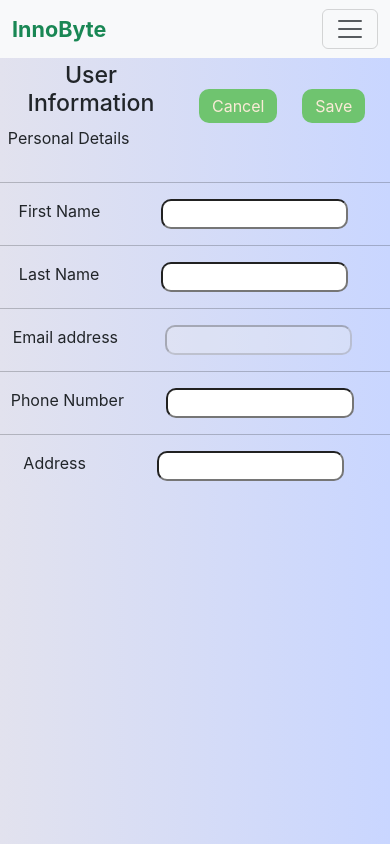
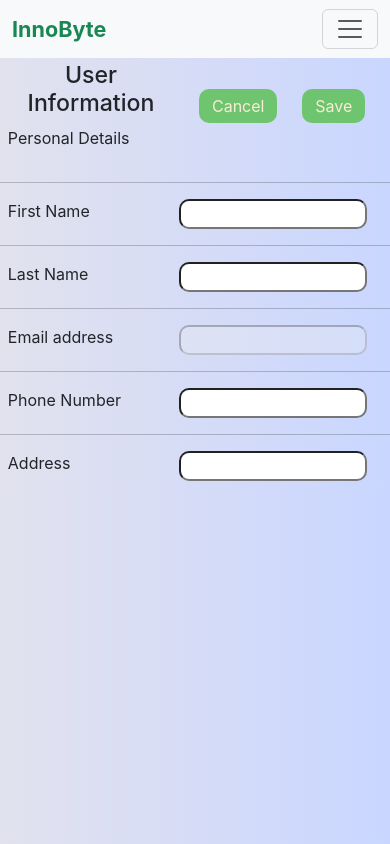
Before and after one commit to krishan-web/InnobyteAssignment, a React (Create React App) app in the folder client/: page /Profile in a window 390 px wide. Built offline with nearby package versions, Linux system fonts and the light colour scheme; no server answers; sample sign-in values are in the browser's storage.

Commit message:
Did some Designing

```diff
--- a/client/src/App.js
+++ b/client/src/App.js
@@ -8,6 +8,7 @@ import Profile from './Components/Profile/Profile';
 import Otp from './Components/Otp'
 import {RecoilRoot,} from 'recoil';
 import Email from './Components/Email/Email';
+import EmailVerify from './Components/Email/EmailVerify'
 
 function App() {
   return (
@@ -20,6 +21,7 @@ function App() {
          <Route exact path="/Login" element={<Login/>}/>
          <Route exact path="/Otp" element={<Otp/>}/>
          <Route exact path="/Email" element={<Email/>}/>
+         <Route exact path="/EmailVerify" element={<EmailVerify/>}/>
          <Route exact path="/Signup" element={<Signup/>}/>
         </Routes>
       </RecoilRoot>
--- a/client/src/Components/Email/Email.module.css
+++ b/client/src/Components/Email/Email.module.css
@@ -13,10 +13,34 @@
 
 .h1{
     padding-top: 6%;
-   font-size: 4rem;
+    font-size: 4rem;
 }
 
 .p{
     padding-bottom: 10%;
     font-size: 1.5rem;
 }
+
+.heading{
+   margin:0 auto;
+   font-size: 4rem;
+}
+
+@media screen and (max-width:750px){
+    .container{
+        margin:4% auto;
+        width:18rem;
+        height:6rem;
+    }
+
+    .h1{
+        font-size: 2rem;
+    }
+    .p{
+        font-size: .8rem;
+    }
+    .heading{
+        font-size: 2rem;
+    }
+
+}
--- /dev/null
+++ b/client/src/Components/Email/EmailVerify.js
@@ -0,0 +1,15 @@
+import React from 'react'
+import style from './Email.module.css'
+
+ function EmailVerify() {
+  return (
+    <div>
+       <div className={style.container}>
+         <h1 className={style.heading}>Verify Your Email!</h1>
+         {/* <p className={style.p}>Welcomes you at InnoByte!</p> */}
+    </div>
+    </div>
+  )
+}
+
+export default EmailVerify;
--- a/client/src/Components/Home/Home.module.css
+++ b/client/src/Components/Home/Home.module.css
@@ -31,19 +31,7 @@
     font-size: 20px;
 }
 
-@media screen and (max-width:720px){
-    .h1{
-        font-size: 40px;
-    }
-    .name{
-        font-size: 25px;
-    }
-    .skill{
-        font-size: 15px;
-    }
-}
-
-@media screen and (max-width:460px){
+@media screen and (max-width:950px){
     .box{
         display: flex;
         flex-direction: column;
@@ -53,3 +41,29 @@
         height:100%;
     }
 }
+
+
+@media screen and (max-width:650px){
+    .h1{
+        font-size: 60px;
+    }
+    .name{
+        font-size: 30px;
+    }
+    .skill{
+        font-size: 20px;
+    }
+}
+
+
+@media screen and (max-width:490px){
+    .h1{
+        font-size: 40px;
+    }
+    .name{
+        font-size: 20px;
+    }
+    .skill{
+        font-size: 15px;
+    }
+}
--- a/client/src/Components/Login/Login.module.css
+++ b/client/src/Components/Login/Login.module.css
@@ -132,7 +132,7 @@
 @media screen and (max-width:710px){
     .card{
         width:23rem;
-        height:30rem;
+        height:25rem;
     }
     .box12{
         width:35%;
@@ -143,7 +143,7 @@
     .card{
         width:18rem;
         height:28rem;
-        margin-right:15rem;
+        margin:0 auto;
     }
     .box12{
         width:35%;
--- a/client/src/Components/Profile/Profile.js
+++ b/client/src/Components/Profile/Profile.js
@@ -100,37 +100,37 @@ function Profile() {
 
       <div >
         <div className={style.container21} >
-          <label htmlFor="FirstName">First Name</label>
+          <label htmlFor="FirstName" className={style.label}>First Name</label>
           <div className={style.inputbox}>
-            <input className={style.input} onChange={handleFirst} value={first} type="text" id="FirstName"  />
+            <input className={style.input}  onChange={handleFirst} value={first} type="text" id="FirstName"  />
           </div>
         </div>
         <hr/>
         <div className={style.container21}>
-          <label htmlFor="LastName">Last Name</label>
+          <label htmlFor="LastName" className={style.label}>Last Name</label>
           <div className={style.inputbox}>
-            <input className={style.input} onChange={handleLast} value={last} style={{marginLeft:".2%"}} type="text" id="LastName"  />
+            <input className={style.input}  onChange={handleLast} value={last}  type="text" id="LastName"  />
           </div>
         </div>
         <hr/>
         <div className={style.container21}>
-          <label htmlFor="Email">Email address</label>
+          <label htmlFor="Email" className={style.label}>Email address</label>
           <div className={style.inputbox}>
-            <input className={style.input} onChange={handleEmail} value={email} disabled={true} style={{marginRight:"1.5%"}} type="email" id="Email" />
+            <input className={style.input} onChange={handleEmail} value={email} disabled={true}  type="email" id="Email" />
           </div>
         </div>
         <hr/>
         <div className={style.container21}>
-          <label htmlFor="Phone">Phone Number</label>
+          <label htmlFor="Phone" className={style.label}>Phone Number</label>
           <div className={style.inputbox}>
-            <input className={style.input} onChange={handlePhone} value={phone} style={{marginRight:"2%"}} type="text" id="Phone" />
+            <input className={style.input} onChange={handlePhone} value={phone}type="text" id="Phone" />
           </div>
         </div>
         <hr/>
         <div className={style.container21}>
-          <label htmlFor="Address">Address</label>
+          <label htmlFor="Address" className={style.label}>Address</label>
           <div className={style.inputbox} >
-             <input className={style.input} onChange={handleAdd} value={add} style={{marginLeft:"1%"}} type="text" id="Address" />
+             <input className={style.input}  onChange={handleAdd} value={add} type="text" id="Address" />
           </div>
         </div>
       </div>
--- a/client/src/Components/Profile/Profile.module.css
+++ b/client/src/Components/Profile/Profile.module.css
@@ -2,6 +2,7 @@
     display: flex;
     justify-content: space-between;
     margin-top: 1%;
+
 }
 
 .container11{
@@ -34,10 +35,18 @@
     display: flex;
     justify-content: space-around;
     flex-wrap: wrap;
+
+}
+
+.label{
+    width:40%;
+    display: flex;
+    padding-left:2%;
 }
 
 .inputbox{
     width:60%;
+
 }
 
 .input{
@@ -46,13 +55,13 @@
     border-radius:10px;
 }
 
+
 @media screen and (max-width:700) {
     .input{
         width:100%;
     }
 }
 
-
 @media screen and (max-width:500) {
     .input{
         width:100%;
--- a/client/src/Components/Signup/Signup.js
+++ b/client/src/Components/Signup/Signup.js
@@ -48,8 +48,7 @@ const handlePass = (event) => {
       const data=res.data;
       // console.log(res);
       localStorage.setItem('token', data.token);
-
-      navigate('/');
+      navigate('/EmailVerify');
     }
 
   return (
--- a/client/src/Components/Signup/Signup.module.css
+++ b/client/src/Components/Signup/Signup.module.css
@@ -109,7 +109,7 @@
 
 @media screen and (max-width:710px){
     .card{
-        width:23rem;
+        width:20rem;
         height:30rem;
     }
     .box12{
```
